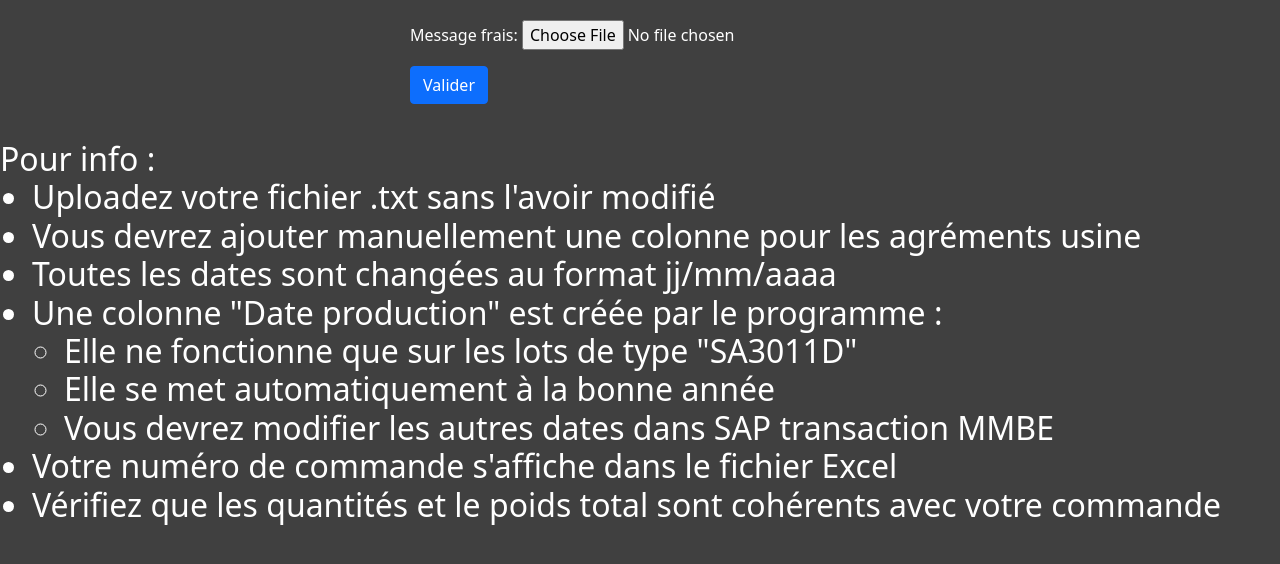
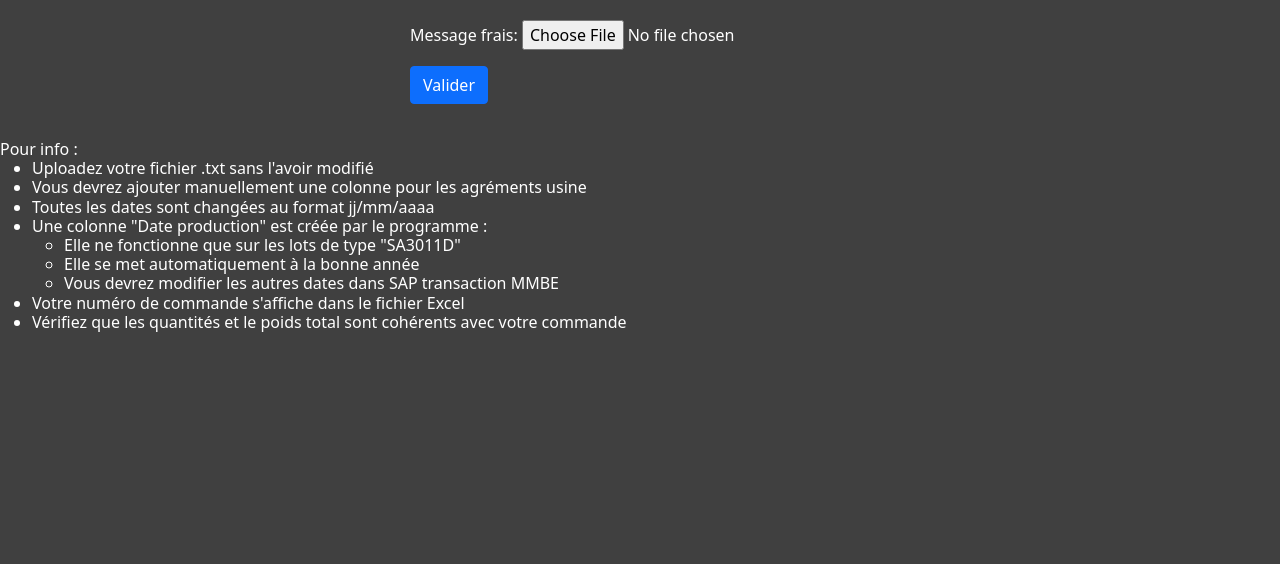
Before and after one commit to fromagetriste/sanitaires, a Django app: page /sanitaires/ in a window 1280 px wide. Shown: the part 26-590 px from the top of the page. Run offline with Django 3.2, Linux system fonts and the light colour scheme.

Commit message:
changes in html

```diff
--- a/bel/sanitaires/templates/sanitaires/sanitaires.html
+++ b/bel/sanitaires/templates/sanitaires/sanitaires.html
@@ -47,7 +47,7 @@
 <p </p>
 
 
-<h2 style="color:white">Pour info :
+<h6 style="color:white">Pour info :
     <ul>
         <li>Uploadez votre fichier .txt sans l'avoir modifié</li>
         <li>Vous devrez ajouter manuellement une colonne pour les agréments usine</li>
@@ -61,7 +61,7 @@
         <li>Votre numéro de commande s'affiche dans le fichier Excel</li>
         <li>Vérifiez que les quantités et le poids total sont cohérents avec votre commande</li>
     </ul>
-</h2>
+</h6>
 
 <script src="https://cdn.jsdelivr.net/npm/bootstrap@5.0.0-beta1/dist/js/bootstrap.bundle.min.js" integrity="sha384-ygbV9kiqUc6oa4msXn9868pTtWMgiQaeYH7/t7LECLbyPA2x65Kgf80OJFdroafW" crossorigin="anonymous"></script>
 </body>
```
